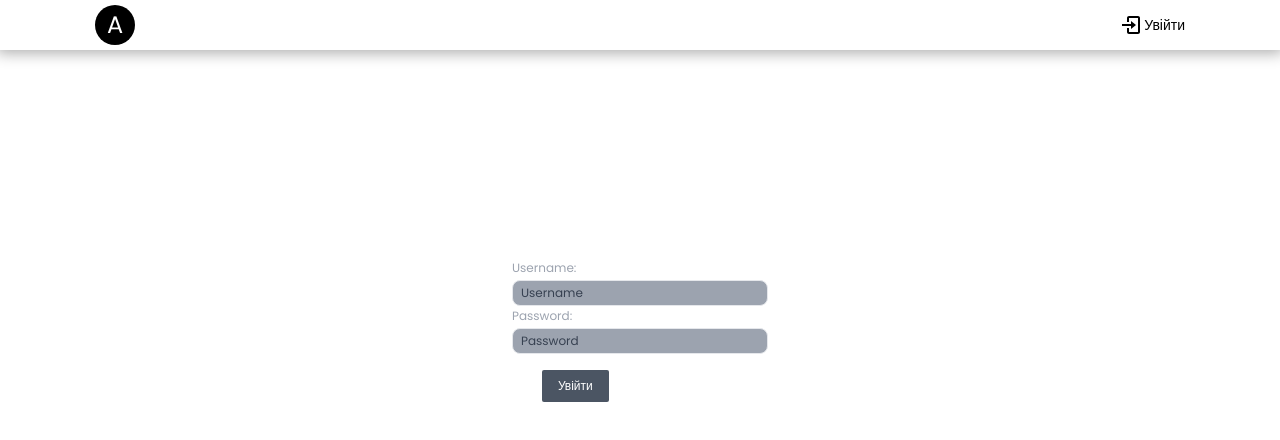
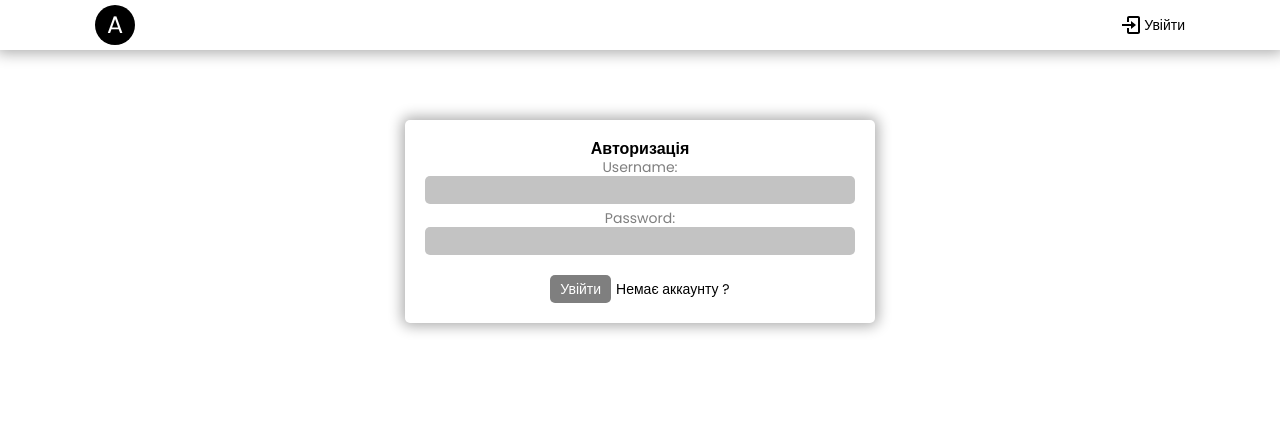
Before and after one commit to merkushynArt/posts, a React (Create React App) app in the folder client/: page /login in a window 1280 px wide. Shown: the top 440 px of the page. Built offline with nearby package versions, Linux system fonts and the light colour scheme; no server answers.

Commit message:
stylized a auth-pages

```diff
--- a/client/src/App.css
+++ b/client/src/App.css
@@ -18,6 +18,13 @@ body {
    max-width: 1024px;
    padding: 20px 0;
    margin: 0 auto;
+}
+
+.post__btns {
+   display: flex;
+   justify-content: center;
+   gap: 5px;
+   margin-top: 20px;
 }
 
 .btn-ok {
@@ -295,10 +302,34 @@ body {
 .add-post__text textarea::placeholder {
    color: #fff;
 }
+/*=====================================================================================*/
+.auth-form {
+   max-width: 470px;
+   margin: 50px auto;
+   border-radius: 5px;
+   padding: 20px;
+   -webkit-box-shadow: 0px 0px 14px 3px rgba(0, 0, 0, 0.329);
+   box-shadow: 0px 0px 14px 3px rgba(0,0,0,0.33);
+}
 
-.add-post__btns {
-   display: flex;
-   justify-content: center;
-   gap: 20px;
-   margin-top: 20px;
+.auth-form__title {
+   font-size: 16px;
+   font-weight: 600;
+   text-align: center;
 }
+
+.auth-form__input {
+   text-align: center;
+   color: #7f7f7f;
+   margin-bottom: 5px;
+   display: block;
+}
+.auth-form__input input{
+   width: 100%;
+   border-radius: 5px;
+   padding: 5px;
+   background: #c3c3c3;
+   outline: none;
+   resize: none;
+   color: #000;
+}
--- a/client/src/pages/AddPostPage.jsx
+++ b/client/src/pages/AddPostPage.jsx
@@ -71,7 +71,7 @@ export const AddPostPage = () => {
             />
          </label>
 
-         <div className='add-post__btns'>
+         <div className='post__btns'>
             <button
                onClick={submitHandler}
                className='btn-ok'
--- a/client/src/pages/LoginPage.jsx
+++ b/client/src/pages/LoginPage.jsx
@@ -33,42 +33,39 @@ export const LoginPage = () => {
    return (
       <form
          onSubmit={(e) => e.preventDefault()}
-         className='auth-form w-1/4 h-60 mx-auto mt-40'
+         className='auth-form'
       >
-         <h1 className='text-lg text-white text-center'>Авторизація</h1>
-         <label className='text-xs text-gray-400'>
+         <h1 className='auth-form__title'>Авторизація</h1>
+
+         <label className='auth-form__input'>
             Username:
             <input
                type='text'
                value={username}
                onChange={(e) => setUsername(e.target.value)}
-               placeholder='Username'
-               className='mt-1 text-black w-full rounded-lg bg-gray-400 border py-1 px-2 text-xs outline-none placeholder:text-gray-700'
             />
          </label>
 
-         <label className='text-xs text-gray-400'>
+         <label className='auth-form__input'>
             Password:
             <input
                type='password'
                value={password}
                onChange={(e) => setPassword(e.target.value)}
-               placeholder='Password'
-               className='mt-1 text-black w-full rounded-lg bg-gray-400 border py-1 px-2 text-xs outline-none placeholder:text-gray-700'
             />
          </label>
 
-         <div className='flex gap-8 justify-center mt-4'>
+         <div className='post__btns'>
             <button
                type='submit'
                onClick={handleSubmit}
-               className='flex justify-center items-center text-xs bg-gray-600 text-white rounded-sm py-2 px-4'
+               className='btn-ok'
             >
                Увійти
             </button>
             <Link
                to='/register'
-               className='flex justify-center items-center text-xs text-white'
+               className='flex justify-center items-center'
             >
                Немає аккаунту ?
             </Link>
--- a/client/src/pages/RegisterPage.jsx
+++ b/client/src/pages/RegisterPage.jsx
@@ -35,42 +35,38 @@ export const RegisterPage = () => {
    return (
       <form
          onSubmit={(e) => e.preventDefault()}
-         className='w-1/4 h-60 mx-auto mt-40'
+         className='auth-form'
       >
-         <h1 className='text-lg text-white text-center'>Реєстрація</h1>
-         <label className='text-xs text-gray-400'>
+         <h1 className='auth-form__title'>Реєстрація</h1>
+         <label className='auth-form__input'>
             Username:
             <input
                type='text'
                value={username}
                onChange={(e) => setUsername(e.target.value)}
-               placeholder='Username'
-               className='mt-1 text-black w-full rounded-lg bg-gray-400 border py-1 px-2 text-xs outline-none placeholder:text-gray-700'
             />
          </label>
 
-         <label className='text-xs text-gray-400'>
+         <label className='auth-form__input'>
             Password:
             <input
                type='password'
                value={password}
                onChange={(e) => setPassword(e.target.value)}
-               placeholder='Password'
-               className='mt-1 text-black w-full rounded-lg bg-gray-400 border py-1 px-2 text-xs outline-none placeholder:text-gray-700'
             />
          </label>
 
-         <div className='flex gap-8 justify-center mt-4'>
+         <div className='post__btns'>
             <button
                type='submit'
                onClick={handleSubmit}
-               className='flex justify-center items-center text-xs bg-gray-600 text-white rounded-sm py-2 px-4'
+               className='btn-ok'
             >
                Підтвердити
             </button>
             <Link
                to='/login'
-               className='flex justify-center items-center text-xs text-white'
+               className='flex justify-center items-center'
             >
                Вже зареєстровані ?
             </Link>
```
